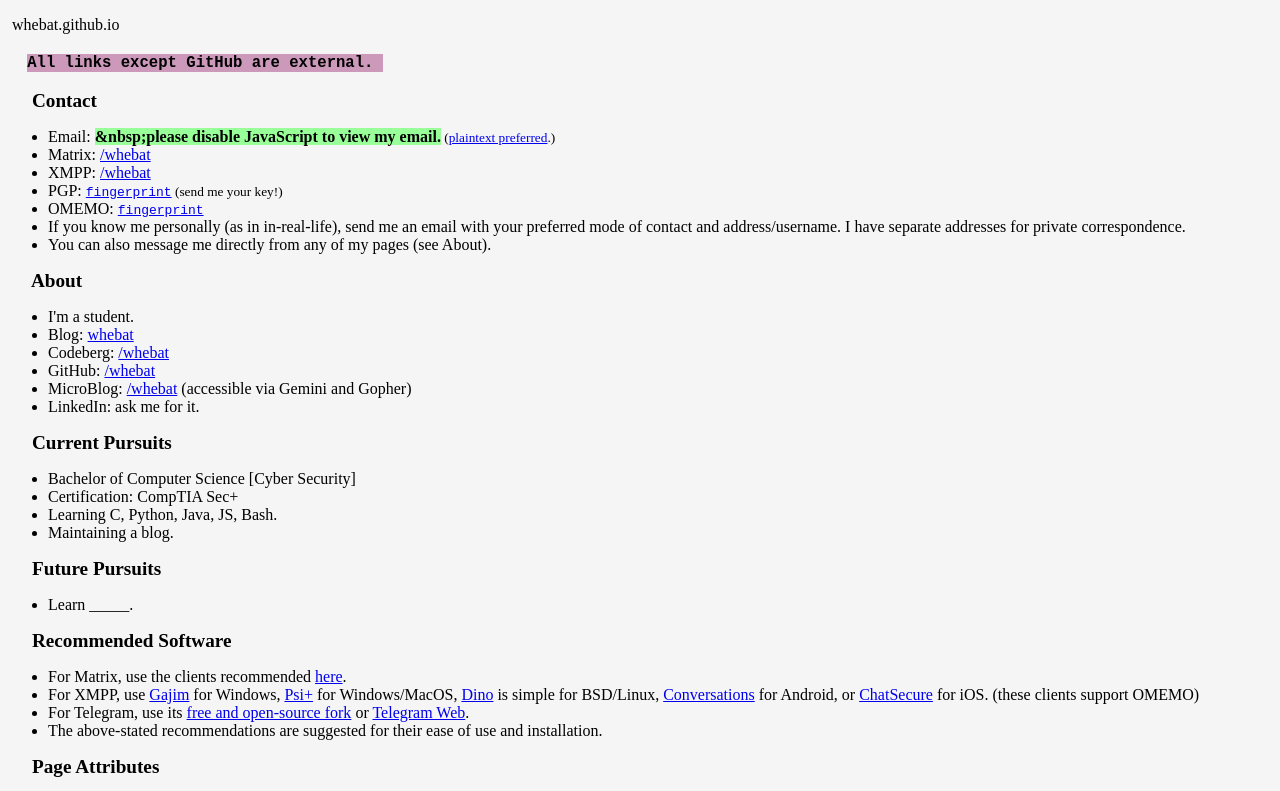
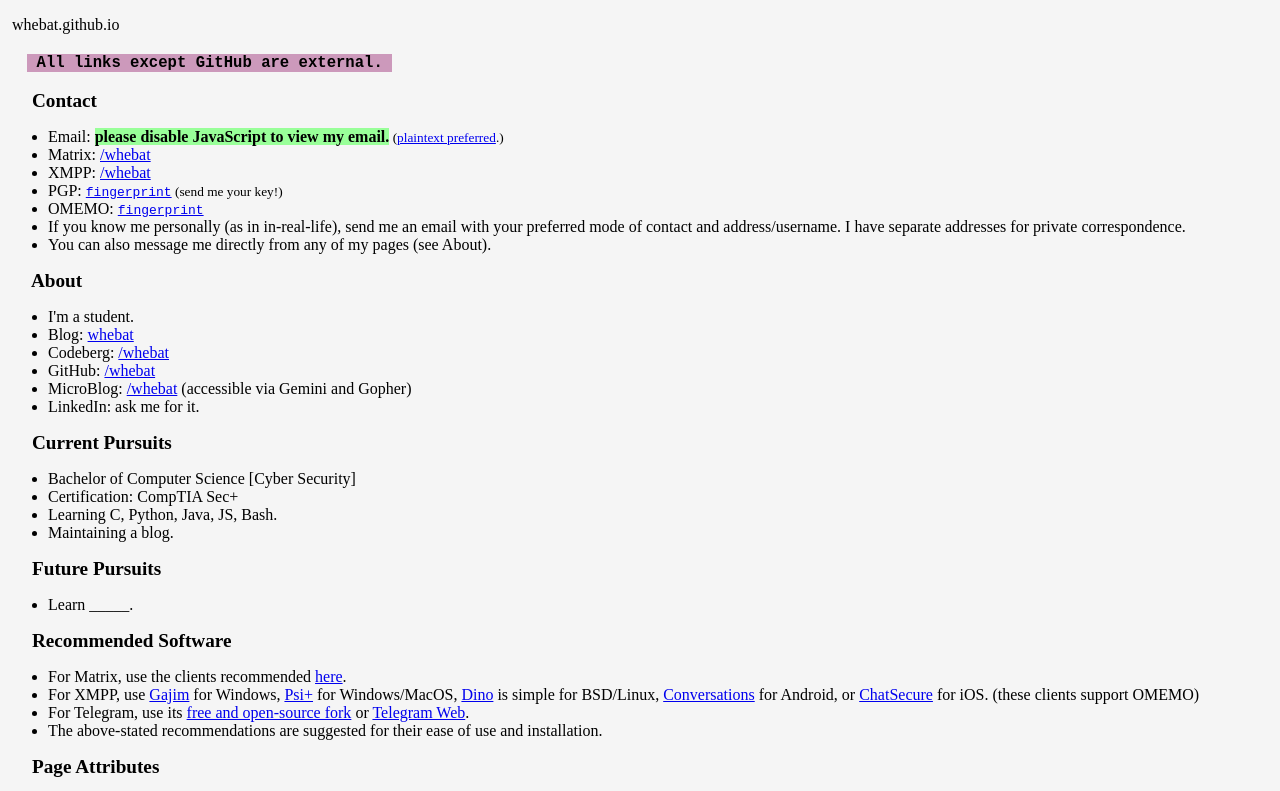
Before and after one commit to whebat/whebat.github.io, a plain HTML site: page index.html in a window 1280 px wide. Shown: the top 791 px of the page. Drawn offline with Linux system fonts and the light colour scheme.

Commit message:
Update index.html

```diff
--- a/index.html
+++ b/index.html
@@ -15,7 +15,7 @@
 	<div id="main"><p>&nbsp;whebat.github.io</p></div>
 
 	<div id="linksnotice"><big><b>&nbsp;&nbsp;&nbsp;
-	<code style="background-color:#cc99bb">All links except GitHub are external.&nbsp;</code> <br /> </b></big></div>
+	<code style="background-color:#cc99bb">&nbsp;All links except GitHub are external.&nbsp;</code> <br /> </b></big></div>
 
 	<div id="contact"><br />
 	<big><b>&nbsp;&nbsp;&nbsp;&nbsp; Contact</b></big>
@@ -96,7 +96,7 @@
 	<div id="update" style="background-color:#f5f5f5">
 	<b style="background-color:#cc99bb">&nbsp;Last Updated: 2021/09/15&nbsp;</b></div>
 
-<script	type= "text/javascript"> document.getElementById('js01email').textContent = '&nbsp;please disable JavaScript to view my email.' </script>
+<script	type= "text/javascript"> document.getElementById('js01email').textContent = 'please disable JavaScript to view my email.' </script>
 <script	type= "text/javascript"> document.getElementById('js02email').textContent = 'You can also message me directly from any of my pages (see About).' </script>
 
 </body>
```
